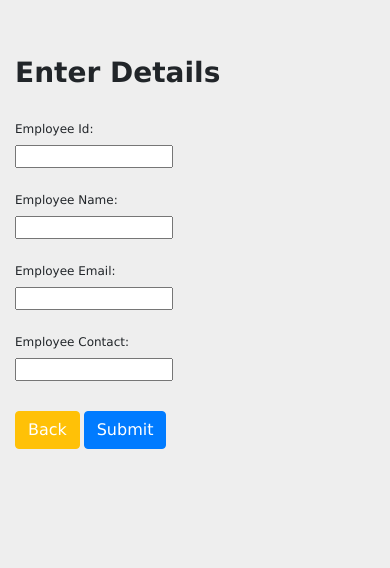
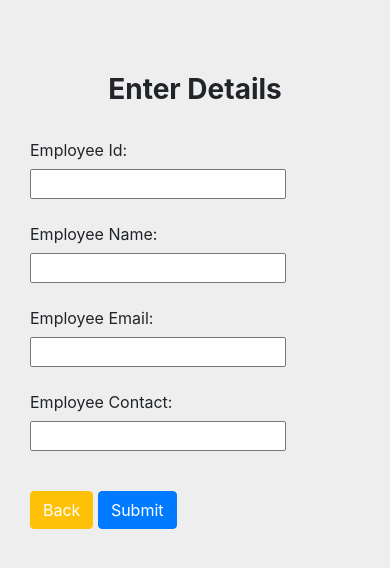
Before and after one commit to EmilyV04/Python-DjangoCRUD, a Django app: page /emp in a window 390 px wide. Shown: the top 568 px of the page. Run offline with Django 4.2, Linux system fonts and the light colour scheme; some libraries are stand-ins or nearby versions.

Commit message:
Updating view Employee Details (Create and Update forms)

```diff
--- a/crudexample/employee/static/css/style.css
+++ b/crudexample/employee/static/css/style.css
@@ -1,12 +1,12 @@
 body {
-  font: 12px/1.4 Verdana, Arial;
+  /* font: 12px/1.4 Verdana, Arial; */
   background: #eee;
   height: 100%;
   margin: 25px 0;
   padding: 0;
 }
 h1 {
-  font: 24px Georgia, Verdana;
+  /* font: 24px Georgia, Verdana; */
   margin: 0;
 }
 h2 {
@@ -51,7 +51,7 @@ ul {
   background: #fff;
 }
 .button {
-  font: 14px Georgia, Verdana;
+  /* font: 14px Georgia, Verdana; */
   margin-bottom: 10px;
   padding: 8px 10px 9px;
   border: 1px solid #ccc;
--- a/crudexample/employee/templates/index.html
+++ b/crudexample/employee/templates/index.html
@@ -17,33 +17,35 @@
       {% csrf_token %}
       <div class="container">
         <br />
-        <div class="form-group row">
+        <div class="row justify-content-center">
+          <div class="col-md-12 form-group">
             <label class="col-sm-1 col-form-label"></label>
-          <div class="col-sm-4">
-            <h3 class="font-weight-bold">Enter Details</h3>
+            <div class="col-md-12 col-sm-4">
+              <h3 class="font-weight-bold text-center">Enter Details</h3>
             </div>
           </div>
-        <div class="form-group row">
-          <label class="col-sm-2 col-form-label">Employee Id:</label>
-          <div class="col-sm-4">{{ form.eid }}</div>
+          <div class="col-md-12 form-group">
+            <label class="offset-md-4 col-sm-2 col-form-label">Employee Id:</label>
+            <div class="offset-md-4 col-md-12 col-sm-4">{{ form.eid }}</div>
           </div>
-        <div class="form-group row">
-          <label class="col-sm-2 col-form-label">Employee Name:</label>
-          <div class="col-sm-4">{{ form.ename }}</div>
+          <div class="col-md-12 form-group">
+            <label class="offset-md-4 col-sm-2 col-form-label">Employee Name:</label>
+            <div class="offset-md-4 col-sm-4">{{ form.ename }}</div>
           </div>
-        <div class="form-group row">
-          <label class="col-sm-2 col-form-label">Employee Email:</label>
-          <div class="col-sm-4">{{ form.eemail }}</div>
+          <div class="col-md-12 form-group">
+            <label class="offset-md-4 col-sm-2 col-form-label">Employee Email:</label>
+            <div class="offset-md-4 col-sm-4">{{ form.eemail }}</div>
           </div>
-        <div class="form-group row">
-          <label class="col-sm-2 col-form-label">Employee Contact:</label>
-          <div class="col-sm-4">{{ form.econtact }}</div>
+          <div class="col-md-12 form-group">
+            <label class="offset-md-4 col-sm-2 col-form-label">Employee Contact:</label>
+            <div class="offset-md-4 col-sm-4">{{ form.econtact }}</div>
           </div>
-        <div class="form-group row">
+          <div class="col-md-12 form-group">
             <label class="col-sm-1 col-form-label"></label>
-          <div class="col-sm-4">
+            <div class="offset-md-4 col-sm-4">
               <a href="/show" class="btn btn-warning text-white">Back</a>
               <button type="submit" class="btn btn-primary">Submit</button>
+            </div>
           </div>
         </div>
       </div>
--- a/crudexample/employee/templates/show.html
+++ b/crudexample/employee/templates/show.html
@@ -5,7 +5,7 @@
     <title>Employee Records</title>
     {% load static %}
     <link rel="stylesheet" href="https://cdn.jsdelivr.net/npm/bootstrap@4.0.0/dist/css/bootstrap.min.css" integrity="sha384-Gn5384xqQ1aoWXA+058RXPxPg6fy4IWvTNh0E263XmFcJlSAwiGgFAW/dAiS6JXm" crossorigin="anonymous">
-    <link rel="stylesheet" href="https://stackpath.bootstrapcdn.com/font-awesome/4.7.0/css/font-awesome.min.css">>
+    <link rel="stylesheet" href="https://stackpath.bootstrapcdn.com/font-awesome/4.7.0/css/font-awesome.min.css">
     <link rel="stylesheet" href="{% static 'css/style.css' %}" />
     {# Cargamos la librería #}
     {% comment %} {% load bootstrap4 %} {% endcomment %}
```
Also changed, not shown: crudexample/employee/templates/edit.html (+19 -17 lines). Lines whose indentation alone changed are shown as unchanged.
